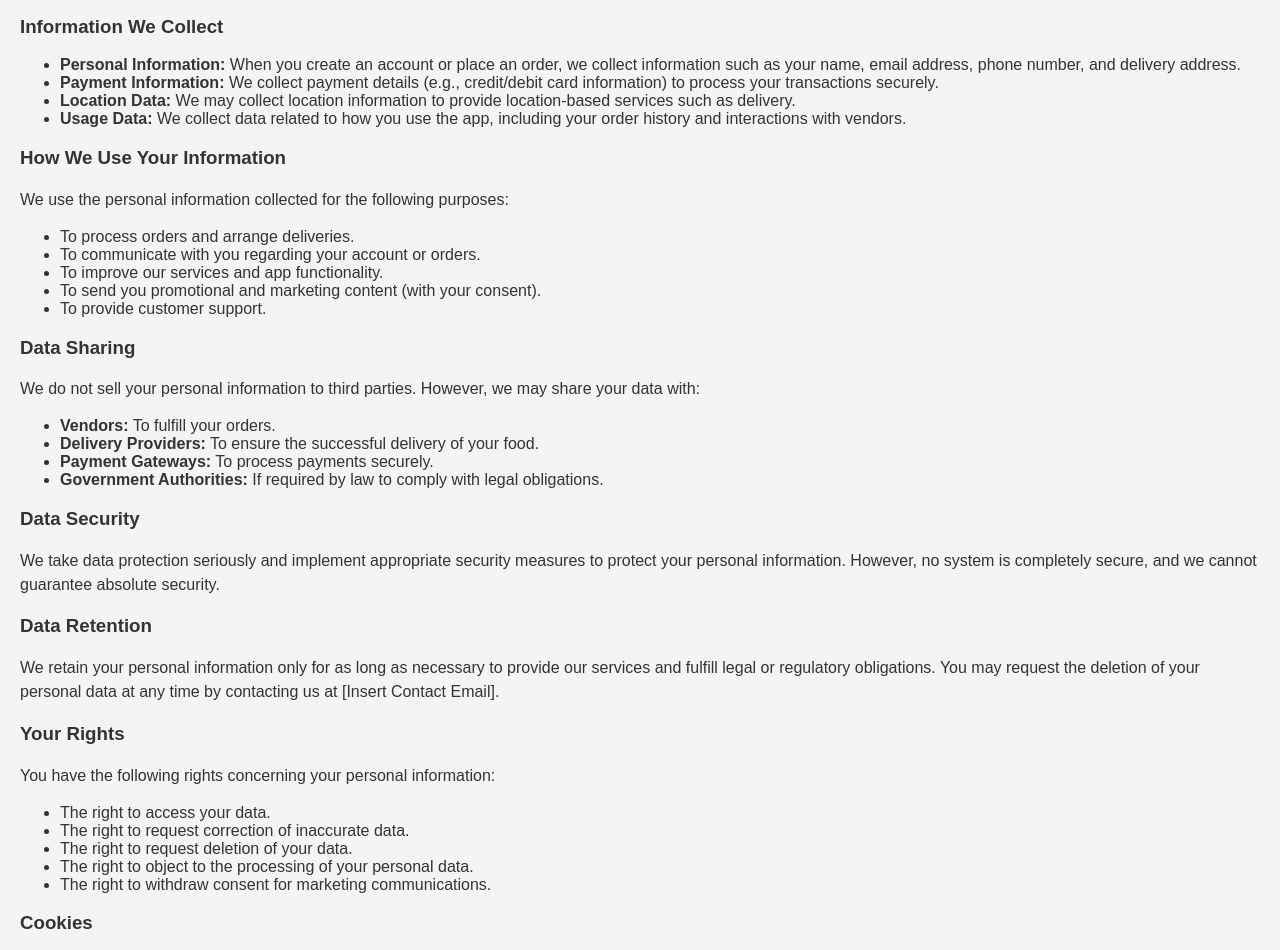
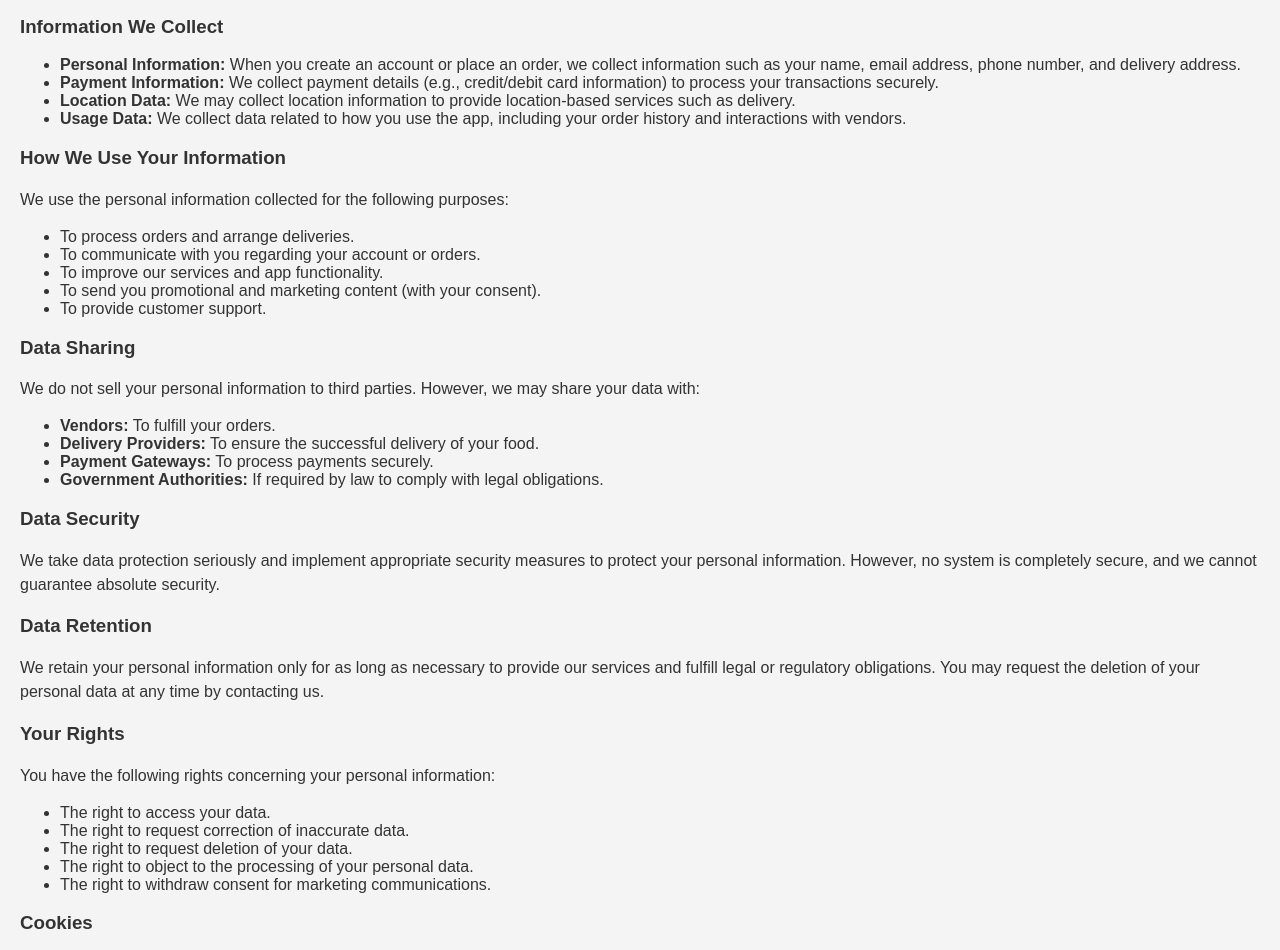
Before and after one commit to Mo-esmail/AkletnaStatic, a plain HTML site: page privacy.html in a window 1280 px wide. Shown: the part 135-1085 px from the top of the page. Drawn offline with Linux system fonts and the light colour scheme.

Commit message:
init push

```diff
--- a/privacy.html
+++ b/privacy.html
@@ -43,7 +43,7 @@
         <p>We take data protection seriously and implement appropriate security measures to protect your personal information. However, no system is completely secure, and we cannot guarantee absolute security.</p>
 
         <h3>Data Retention</h3>
-        <p>We retain your personal information only for as long as necessary to provide our services and fulfill legal or regulatory obligations. You may request the deletion of your personal data at any time by contacting us at [Insert Contact Email].</p>
+        <p>We retain your personal information only for as long as necessary to provide our services and fulfill legal or regulatory obligations. You may request the deletion of your personal data at any time by contacting us.</p>
 
         <h3>Your Rights</h3>
         <p>You have the following rights concerning your personal information:</p>
```
